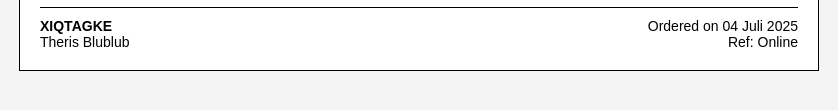
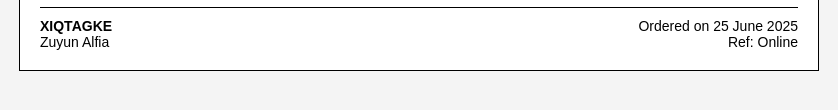
Before and after one commit to Greysongab08/dream-the-future-tickets, a plain HTML site: page index.html in a window 1280 px wide. Shown: the part 484-594 px from the top of the page, 221-1059 px from the left. Drawn offline with Linux system fonts and the light colour scheme.

Commit message:
Update index.html

```diff
--- a/index.html
+++ b/index.html
@@ -150,10 +150,10 @@
     <div class="footer">
       <div class="info">
         <strong>XIQTAGKE</strong><br>
-        Theris Blublub
+        Zuyun Alfia
       </div>
       <div class="ref">
-        Ordered on 04 Juli 2025<br>
+        Ordered on 25 June 2025<br>
         Ref: Online
       </div>
     </div>
```
